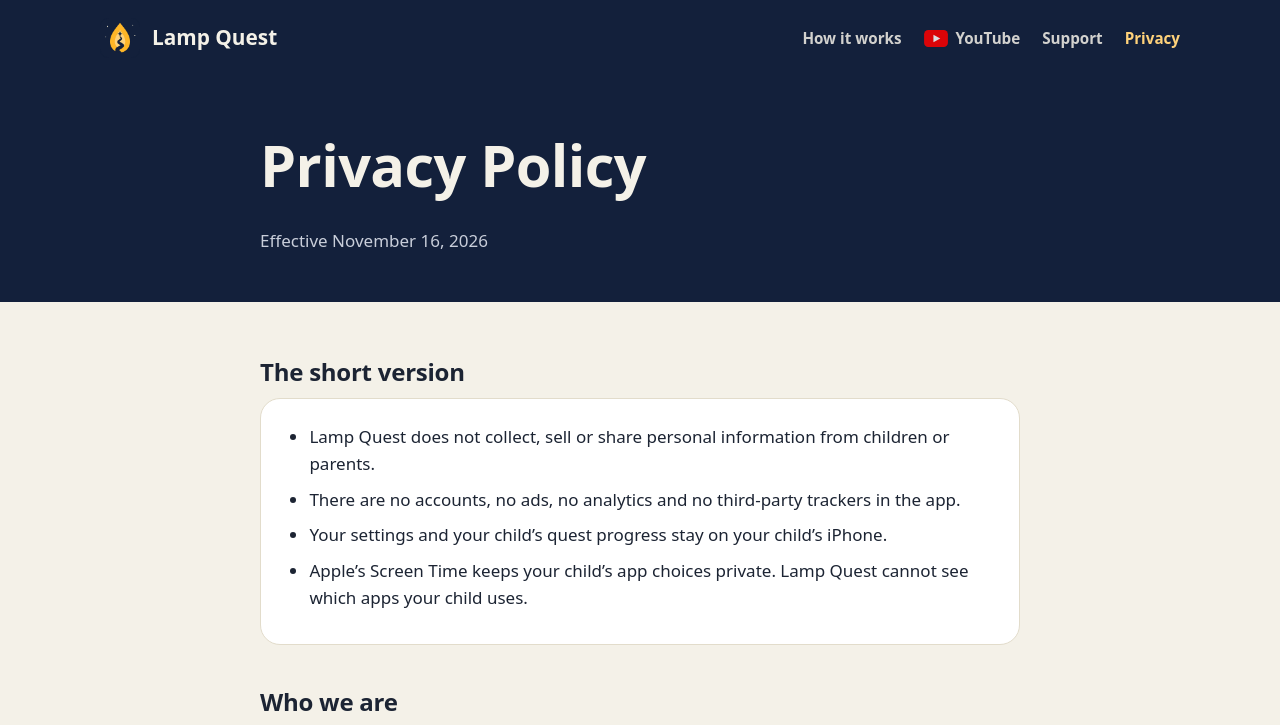
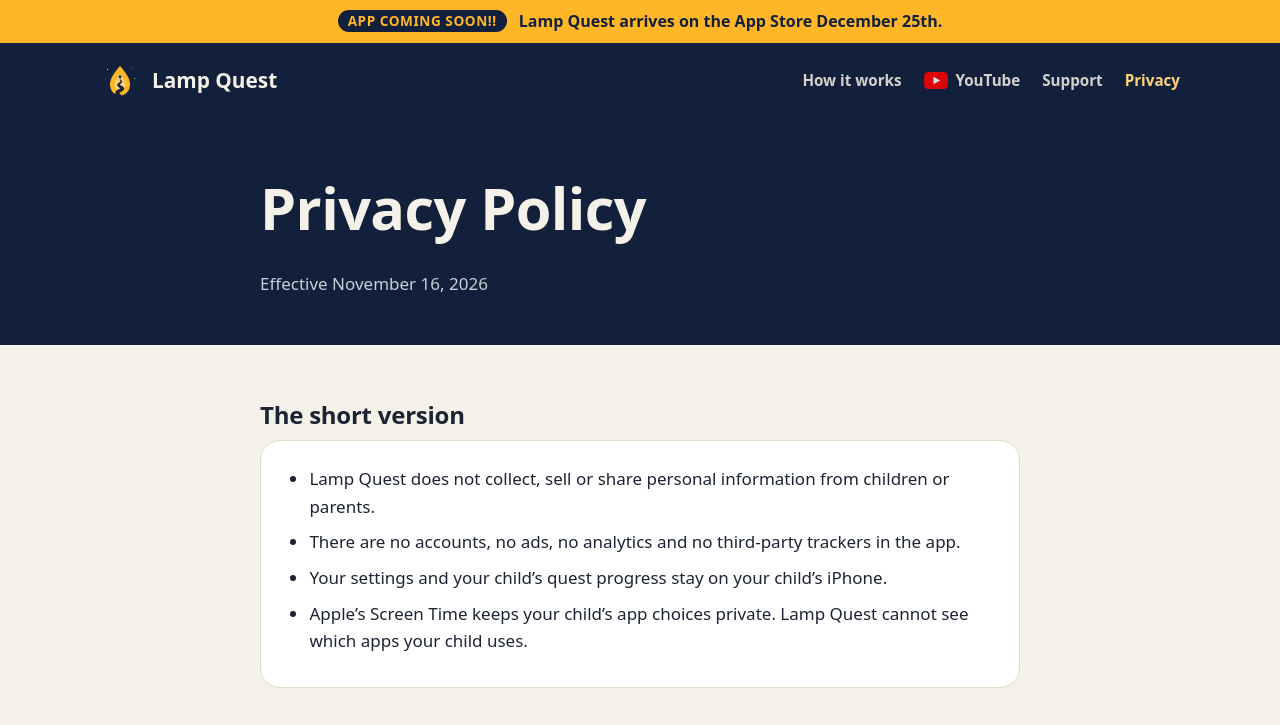
Before and after one commit to LampQuestApp/website, a plain HTML site: page privacy.html in a window 1280 px wide. Shown: the top 725 px of the page. Drawn offline with Linux system fonts and the light colour scheme.

Commit message:
Add December 25th launch banner to privacy page

```diff
--- a/privacy.html
+++ b/privacy.html
@@ -11,6 +11,7 @@
   <link rel="stylesheet" href="style.css">
 </head>
 <body>
+<div class="launch-bar" role="note"><span class="launch-tag">App Coming Soon!!</span> Lamp Quest arrives on the App Store <strong>December 25th</strong>.</div>
 
 <header class="site-header">
   <div class="wrap">
```
